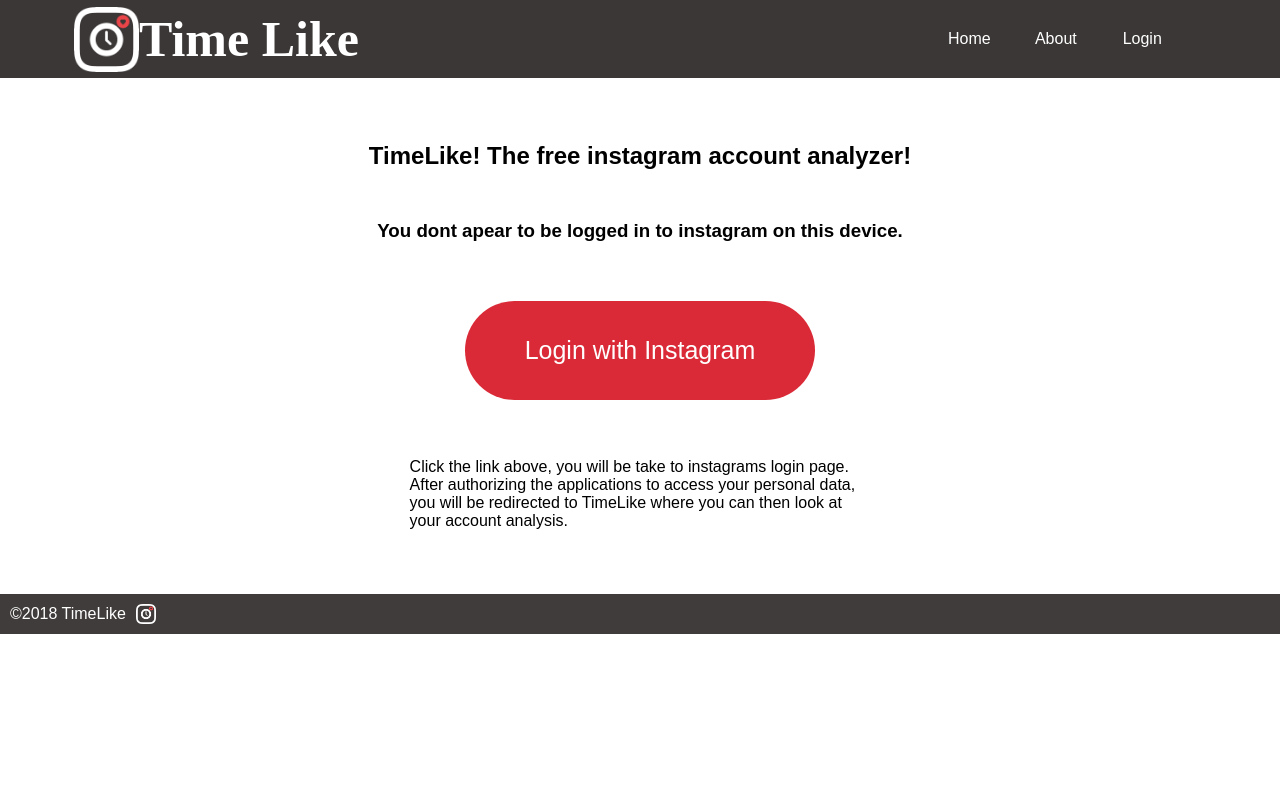
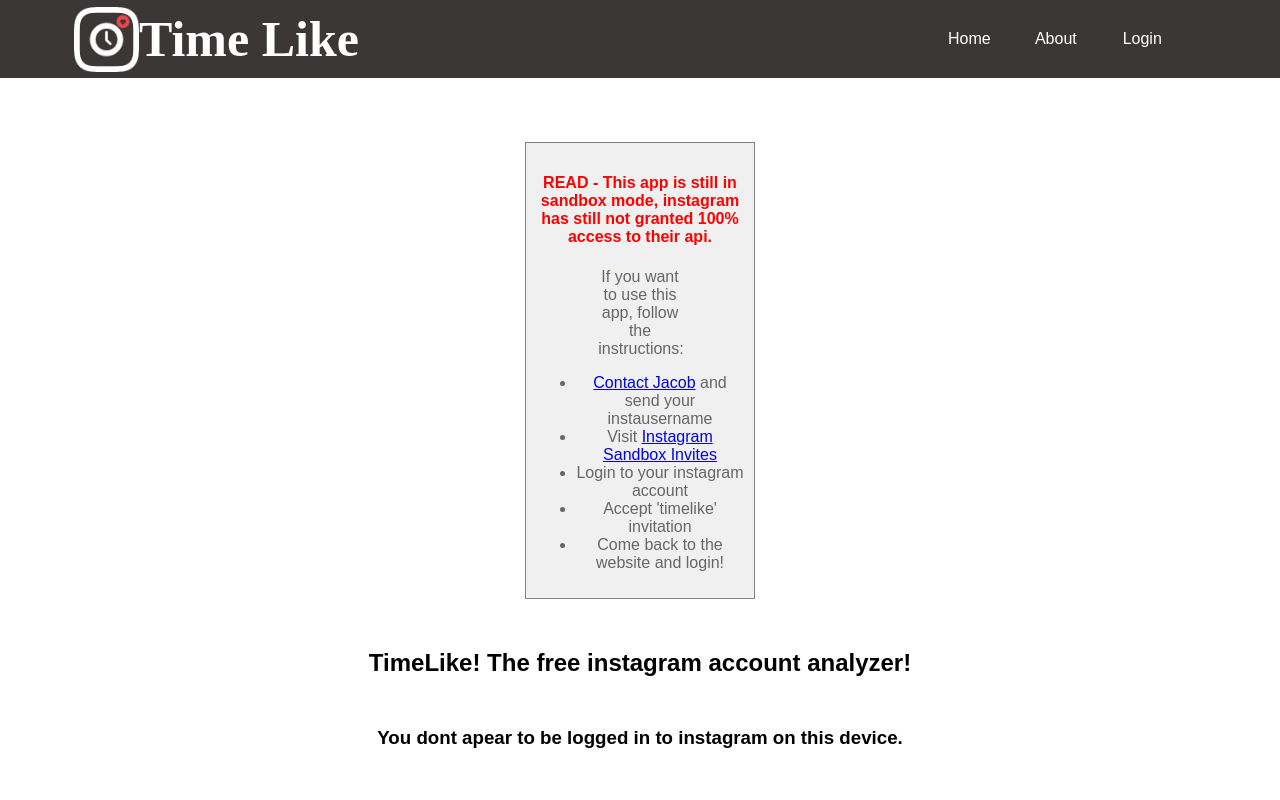
Before and after one commit to JacobHinkston/Time-Like, a React (Create React App) app: page / in a window 1280 px wide. Shown: the top 800 px of the page. Built offline with nearby package versions, Linux system fonts and the light colour scheme.

Commit message:
ready for deploy

```diff
--- a/src/App.css
+++ b/src/App.css
@@ -75,6 +75,7 @@
 .component-about h1{
   font-size: 35px;
   text-align: center;
+
 }
 .main-information{
   margin-left: 15%;
@@ -95,6 +96,12 @@
 .contact a img{
   width: 60px;
   height: auto;
+}
+.about-info{
+  margin-top:60px;
+}
+.about-info h3{
+  margin: 0px;
 }
 .instagram-graph-api-platform{
   background-color: rgb(251, 246, 219);
@@ -153,6 +160,19 @@
 .intro-timelike{
   text-align: center;
   margin-bottom: 50px;
+}
+.sand-box-mode{
+  text-align: center;
+  margin-left: 40%;
+  margin-right: 40%;
+  margin-bottom: 50px;
+  padding: 10px;
+  border: 1px solid grey;
+  background-color: rgb(240,240,240);
+  color: rgb(102,102,102);
+}
+.data-recent ul li{
+  text-align: left;
 }
 
 
--- a/src/assets/connection.js
+++ b/src/assets/connection.js
@@ -1,8 +1,9 @@
 const connections = {
-    ig_connection_url: "https://api.instagram.com/oauth/authorize/?client_id=2c363f93284a4eeebefa204e363fe251&redirect_uri=http://localhost:3000&response_type=token",
+    ig_connection_url: "https://api.instagram.com/oauth/authorize/?client_id=2c363f93284a4eeebefa204e363fe251&redirect_uri=https://timelike.herokuapp.com&response_type=token",
     ig_userInfo_url: 'https://api.instagram.com/v1/users/self/?access_token=',
     ig_userPosts_url: 'https://api.instagram.com/v1/users/self/media/recent?&access_token=',
     ig_url: "https://www.instagram.com",
-    url: window.location.href
+    url: window.location.href,
+    ig_sandboxMode: true
 }
 export default connections
--- a/src/components/About.js
+++ b/src/components/About.js
@@ -7,6 +7,7 @@
         <section className='component-about'>
             <h1>About</h1>
             <section className='main-information'>
+                <section className='about-info'>
                     <h3>
                         What is 'Time-Like'?:
                     </h3>
@@ -23,12 +24,16 @@
                         This is solved by analyzing data from instagram to find at what time of the day, to post, based on how many likes you recieved at any said time.
                         Unfortunately, without advanced buisness tools, I cannot account for how many followers a person had at any time durring their instagram account's growth,so there is a slight skew; Instagrams api only allows peeople without buisness tools to pull the 20 most recent post - any data analyzed is recent.
                     </p>
+                </section>
+                <section className='about-info'>
                     <h3>
                         How do you use Time-Like?
                     </h3>
                     <p>
                         First, sign in above by hitting the 'Login Button', then it will do the rest! Sign into instagram through instagrams secure login page. Once authenticated, it will redirect you to the app and it will being doing everything for you :)
                     </p>
+                </section>
+                <section className='about-info'>
                     <h3>
                         Message from instagram:
                     </h3>
@@ -46,6 +51,8 @@
                     For your reference, information on the <a href="https://developers.facebook.com/products/instagram/"> new Instagram Graph API </a>.
                         <p></p>
                     </div>
+                </section>
+                <section className='about-info'>
                     <h3>
                         Contact
                     </h3>
@@ -58,6 +65,10 @@
                         <a href='https://www.linkedin.com/in/jacobhinkston/'><img src={linkedIn} alt="#"/></a>
                     </section>
                 </section>
+
+
+
+            </section>
         </section>
     )
 }
--- a/src/components/Footer.js
+++ b/src/components/Footer.js
@@ -4,7 +4,7 @@
     return(
         <footer className='component-footer'>
             <p> ©2018 TimeLike </p>
-            <img src={footerImg}/>
+            <img src={footerImg} alt='#'/>
         </footer>
     )
 }
--- a/src/components/Graphs/Graph_LikesOverTime.js
+++ b/src/components/Graphs/GraphLikesOverTime.js
@@ -1,6 +1,6 @@
 import React, { Component } from 'react'
 import {Line} from 'react-chartjs-2'
-class Graph_LikesOverTime extends Component{
+class GraphLikesOverTime extends Component{
     constructor(props){
         super(props)
         this.state={ parsedUserData: props.parsedUserData }
@@ -61,4 +61,4 @@
         }
     }
 }
-export default Graph_LikesOverTime
+export default GraphLikesOverTime
--- a/src/components/Home.js
+++ b/src/components/Home.js
@@ -1,8 +1,8 @@
 import React, { Component } from 'react'
 import MostLikedPost from './MostLikedPost.js'
-import Graph_LikesOverTime from './Graphs/Graph_LikesOverTime.js'
-import Graph_LikesOnDay from './Graphs/Graph_LikesOnDay.js'
-import Graph_LikesAtTime from './Graphs/Graph_LikesAtTime.js'
+import GraphLikesOverTime from './Graphs/GraphLikesOverTime.js'
+import GraphLikesOnDay from './Graphs/GraphLikesOnDay.js'
+import GraphLikesAtTime from './Graphs/GraphLikesAtTime.js'
 import HowLame from './HowLame.js'
 class Home extends Component{
     constructor(props){
@@ -20,8 +20,13 @@
     parseUserData(){
         var media = this.state.userInfo['data']['counts']['media']!==0
         if(media){
-            var parsedUserData = this.state.userPosts['data'].map(post => {
-                if (post['type'] === 'image' || post['type'] === 'carousel') {
+            var parsedUserData = this.state.userPosts['data'].filter(post => {
+                return(
+                    post !== undefined
+                    &&
+                    (post['type'] === 'image' || post['type'] === 'carousel')
+                )
+            }).map(post => {
                 var postCaptionText = post['caption']
                 if(postCaptionText == null) postCaptionText="/NO CAPTION/"
                 else postCaptionText = post['caption']['text']
@@ -32,10 +37,9 @@
                     postCaption: post['caption']['text'],
                     userLikedOwnPost: post["user_has_liked"]
                 })
+            }).reverse()
         }
-            }).reverse().filter(post =>{ return(post !== undefined) })
         this.setState({parsedUserData: parsedUserData})
-        }
     }
     componentDidMount(){
         this.parseUserData()
@@ -53,8 +57,8 @@
             })
             graphData= (
                 <section className='graph-data'>
-                    <Graph_LikesOverTime parsedUserData={parsedUserData}/>
-                    <Graph_LikesOnDay
+                    <GraphLikesOverTime parsedUserData={parsedUserData}/>
+                    <GraphLikesOnDay
                         parsedUserData={
                             parsedUserData.map(post => {
                                 return({
@@ -66,7 +70,7 @@
                             })
                         }
                     />
-                    <Graph_LikesAtTime
+                    <GraphLikesAtTime
                         parsedUserData={
                             parsedUserData.map(post => {
                                 return({
--- a/src/components/HowLame.js
+++ b/src/components/HowLame.js
@@ -22,14 +22,14 @@
         if(numLikedOwnPosts===0)
         return([
             'You have liked 0 of your own posts;',
-            'You are 0% lame! 🙌'
+            'You are 0% lame!'
         ])
         else if(numPosts===0) return undefined
         else{
             const percentLame=(numLikedOwnPosts/numPosts)*10
             return([
                 'You have liked ' + numLikedOwnPosts + ' of your own posts',
-                'You are at the LEAST, ' + percentLame.toFixed(3) + "% lame 😂"
+                'You are at the LEAST, ' + percentLame.toFixed(3) + "% lame"
             ])
         }
     }
@@ -51,7 +51,7 @@
                     <button
                         className='toggle-lame'
                         onClick={this.toggleHowLame}
-                    >Find out how LAME you are 😂</button>
+                    >Find out how LAME you are</button>
                     {lameInfo}
                 </section>
             </section>
--- a/src/components/Main.js
+++ b/src/components/Main.js
@@ -3,7 +3,6 @@
 import Home from './Home.js'
 import connection from '../assets/connection.js'
 import loadingPic from '../assets/loading.gif'
-import instagramIco from '../assets/instagram_ico.png'
 class Main extends Component{
     constructor(props){
         super(props)
@@ -40,6 +39,25 @@
         }
     }
     render(props){
+        var sandBoxMode = undefined;
+        if(connection.ig_sandboxMode){
+            sandBoxMode = (
+                <section className='sand-box-mode'>
+                    <h4>
+                        <span className='error'> READ - This app is still in sandbox mode, instagram has still not granted 100% access to their api.</span>
+                        <br/>
+                    </h4>
+                    <p> If you want to use this app, follow the instructions: </p>
+                    <ul>
+                        <li><a href='mailto:jacobhinkston@gmail.com'>Contact Jacob</a> and send your instausername</li>
+                        <li>Visit <a href='https://www.instagram.com/developer/clients/sandbox_invites/'>Instagram Sandbox Invites</a></li>
+                        <li>Login to your instagram account</li>
+                        <li>Accept 'timelike' invitation</li>
+                        <li>Come back to the website and login!</li>
+                    </ul>
+                </section>
+            )
+        }
         if(this.props.display === "Home" && this.state.dataIsLoaded){
             return(
             <Home
@@ -52,6 +70,7 @@
         )}
         else if(!this.state.loggedIn){ return(
             <section className='section-not-logged-in'>
+                {sandBoxMode}
                 <h1 className='intro-timelike'> TimeLike! The free instagram account analyzer! </h1>
                 <h3>You dont apear to be logged in to instagram on this device.</h3>
                 <div>
```
Also changed, not shown: src/components/Graphs/GraphLikesAtTime.js (renamed from src/components/Graphs/Graph_LikesOnDay.js, +25 -30 lines), src/components/Graphs/GraphLikesOnDay.js (renamed from src/components/Graphs/Graph_LikesAtTime.js, +30 -26 lines). Lines whose indentation alone changed are shown as unchanged.
